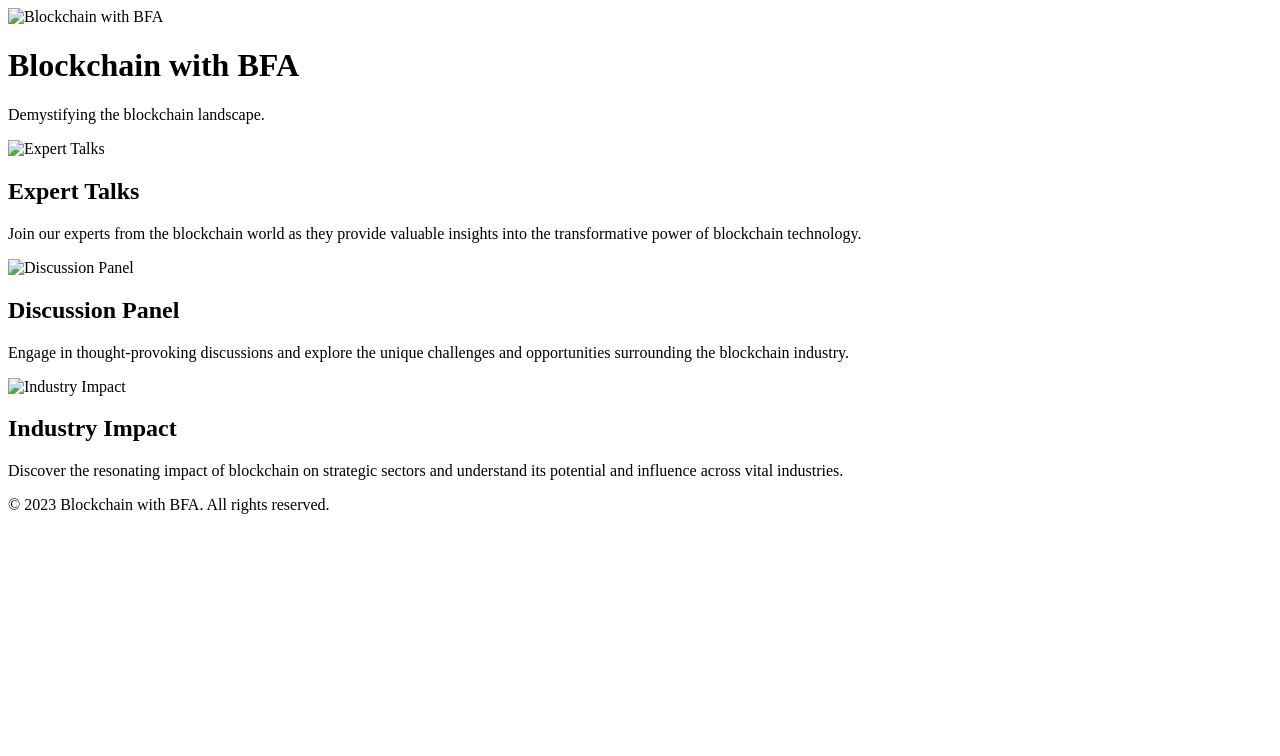
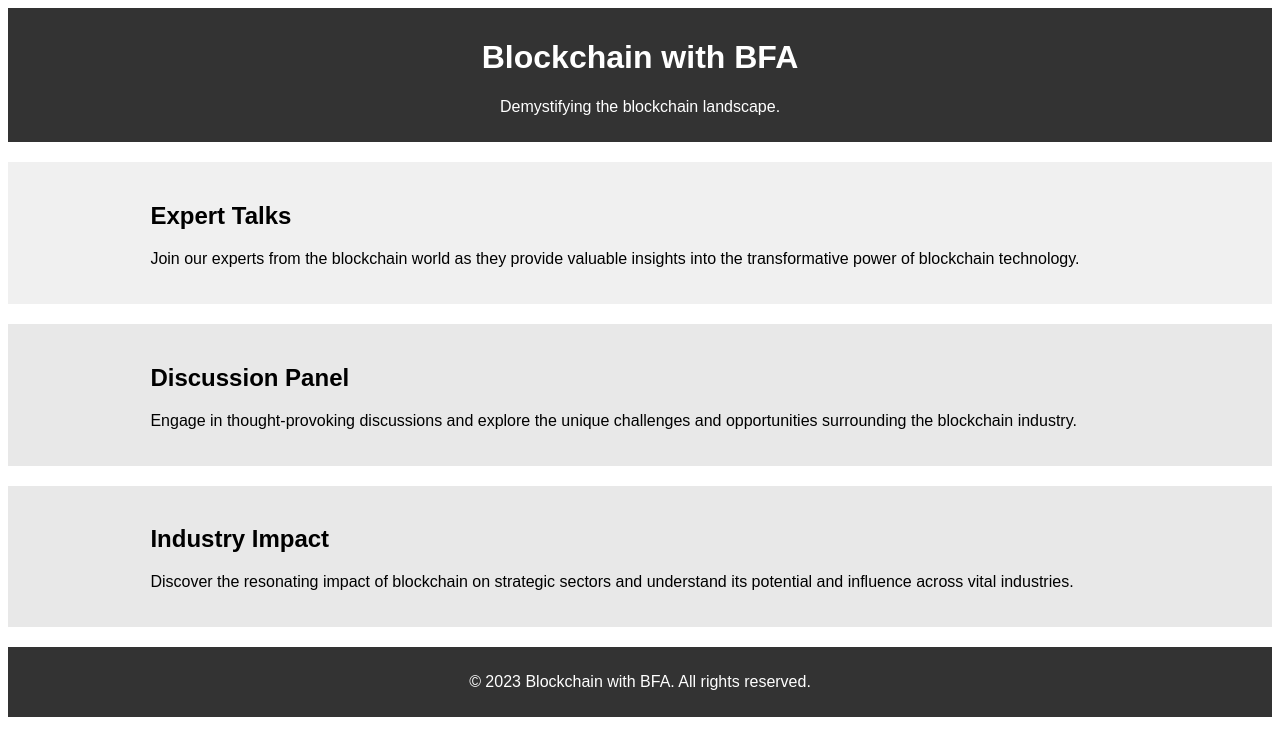
Before and after one commit to vogue20033/blockchainwithbfa, a plain HTML site: page index.html in a window 1280 px wide. Drawn offline with Linux system fonts and the light colour scheme.

Commit message:
initial commit

```diff
--- a/index.html
+++ b/index.html
@@ -4,13 +4,20 @@
 <meta charset="UTF-8">
 <meta name="viewport" content="width=device-width, initial-scale=1.0">
 <title>Blockchain with BFA</title>
-<link rel="stylesheet" href="styles.css">
+<style>
+  body { font-family: Arial, sans-serif; }
+  header { background-color: #333; color: white; padding: 10px 20px; text-align: center; }
+  section { margin: 20px 0; padding: 20px; }
+  .expert-talks { background-color: #f0f0f0; }
+  .discussion-panel, .industry-impact { background-color: #e8e8e8; }
+  footer { background-color: #333; color: white; padding: 10px 20px; text-align: center; }
+  .container { width: 80%; margin: auto; }
+</style>
 </head>
 <body>
 
 <header>
   <div class="container">
-    <img src="header-image.jpg" alt="Blockchain with BFA" class="header-image">
     <h1>Blockchain with BFA</h1>
     <p>Demystifying the blockchain landscape.</p>
   </div>
@@ -18,7 +25,6 @@
 
 <section class="expert-talks">
   <div class="container">
-    <img src="expert-talks.jpg" alt="Expert Talks" class="section-image">
     <h2>Expert Talks</h2>
     <p>Join our experts from the blockchain world as they provide valuable insights into the transformative power of blockchain technology.</p>
   </div>
@@ -26,7 +32,6 @@
 
 <section class="discussion-panel">
   <div class="container">
-    <img src="discussion-panel.jpg" alt="Discussion Panel" class="section-image">
     <h2>Discussion Panel</h2>
     <p>Engage in thought-provoking discussions and explore the unique challenges and opportunities surrounding the blockchain industry.</p>
   </div>
@@ -34,7 +39,6 @@
 
 <section class="industry-impact">
   <div class="container">
-    <img src="industry-impact.jpg" alt="Industry Impact" class="section-image">
     <h2>Industry Impact</h2>
     <p>Discover the resonating impact of blockchain on strategic sectors and understand its potential and influence across vital industries.</p>
   </div>
@@ -46,7 +50,9 @@
   </div>
 </footer>
 
-<script src="scripts.js"></script>
+<script>
+  // You can add JavaScript code here for interactivity
+</script>
 
 </body>
 </html>
```
